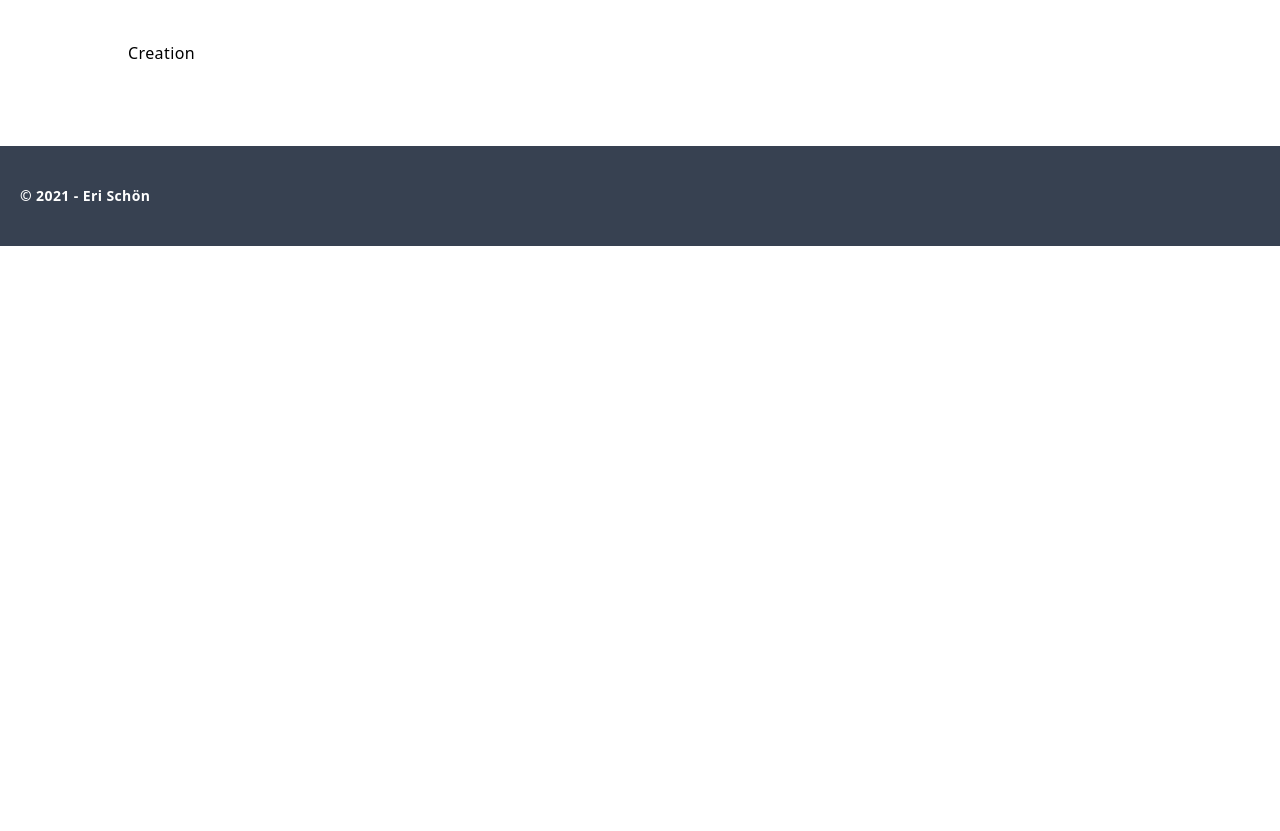
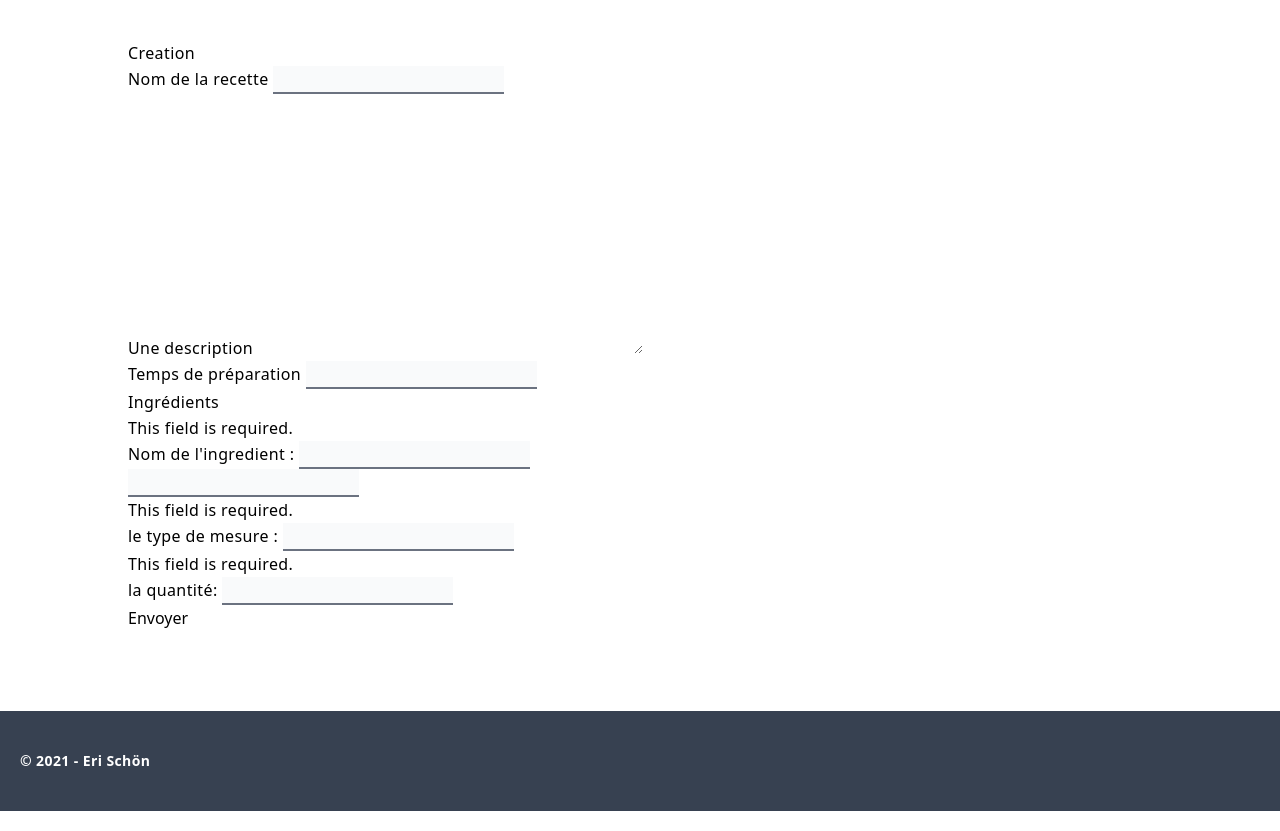
Before and after one commit to erischon/project-mycookbook, a Django app: page /cookbook/recipe-create/ in a window 1280 px wide. Shown: the part 86-917 px from the top of the page. Before the commit the page ends 332 px from the top, so only its background shows below. Run offline with Django 3.2, Linux system fonts and the light colour scheme; the visitor is signed in with stand-in values (Sample User, id 1).

Commit message:
recipe creation

```diff
--- a/cookbook/admin.py
+++ b/cookbook/admin.py
@@ -1,5 +1,6 @@
 from django.contrib import admin
-from .models import Cookbook
+from .models import Cookbook, Recipe
 
 
 admin.site.register(Cookbook)
+admin.site.register(Recipe)
--- a/cookbook/forms.py
+++ b/cookbook/forms.py
@@ -1,6 +1,6 @@
 from typing import ClassVar
 from django.forms import ModelForm
-from .models import Cookbook
+from .models import Cookbook, Recipe, Ingredient, Quantity
 
 
 class CookbookCreationForm(ModelForm):
@@ -8,7 +8,34 @@ class CookbookCreationForm(ModelForm):
         model = Cookbook
         fields = ['name']
 
-# class RecipeCreationForm(ModelForm):
-#     class Meta:
-#         model = Recipe
-#         fields = ['']
+
+class RecipeCreationForm(ModelForm):
+    class Meta:
+        model = Recipe
+        fields = ['title', 'description', 'guest', 'prep_time', 'cook_time', 'source']
+        labels = {
+            'title': 'Nom de la recette ',
+            'description': 'Une description ',
+            'guest': 'Pour combien de personne ',
+            'prep_time': 'Temps de préparation ',
+            'cook_time': 'Temps de cuisson ',
+            'source': 'Source de la recette'
+        }
+
+
+class IngredientForm(ModelForm):
+    class Meta:
+        model = Ingredient
+        fields = ['name']
+        labels = {
+            'name': 'Nom de l\'ingredient ',
+        }
+
+class QuantityForm(ModelForm):
+    class Meta:
+        model = Quantity
+        fields = ['measure', 'quantity']
+        labels = {
+            'measure': 'le type de mesure ',
+            'quantity': 'la quantité'
+        }
--- a/cookbook/models.py
+++ b/cookbook/models.py
@@ -57,6 +57,9 @@ class Recipe(models.Model):
     ingredient = models.ManyToManyField(Ingredient)
     tags = models.ManyToManyField(Tag, blank=True)
 
+    def __str__(self):
+        return self.title
+
 
 class RecipeInfos(models.Model):
     slug = models.SlugField(max_length=200, null=True)
--- a/cookbook/urls.py
+++ b/cookbook/urls.py
@@ -3,5 +3,5 @@ from . import views
 
 urlpatterns = [
     path('cookbook-create/', views.create_cookbook, name='cookbook_create'),
-    path('recipe-create/', views.recipe_creation, name='recipe_create'),
+    path('recipe-create/', views.create_recipe, name='recipe_create'),
 ]
--- a/cookbook/views.py
+++ b/cookbook/views.py
@@ -1,15 +1,9 @@
 from django.shortcuts import redirect, render
 from django.contrib.auth.decorators import login_required
 
-# from django.http import HttpResponseRedirect
 
-from .forms import CookbookCreationForm
+from .forms import CookbookCreationForm, RecipeCreationForm, IngredientForm, QuantityForm
 from .models import Cookbook
-
-
-@login_required
-def recipe_creation(request):
-    return render(request, 'cookbook/recipe-create.html')
 
 
 @login_required
@@ -24,3 +18,29 @@ def create_cookbook(request):
         form = CookbookCreationForm()
 
     return render(request, 'cookbook/cookbook-create.html', {'form': form})
+
+
+@login_required
+def create_recipe(request):
+    if request.method == 'POST':
+        recipe_form = RecipeCreationForm(request.POST)
+        ingredient_form = IngredientForm(request.POST)
+        quantity_form = QuantityForm(request.POST)
+        # if recipe_form.is_valid() and ingredient_form.is_valid() and quantity_form.is_valid():
+        if recipe_form.is_valid():
+            recipe = recipe_form.save()
+            # Cookbook.objects.create(name=name, user=request.user)
+            return redirect('home')
+    else:
+        form = RecipeCreationForm()
+
+    recipe_form = RecipeCreationForm(request.POST)
+    ingredient_form = IngredientForm(request.POST)
+    quantity_form = QuantityForm(request.POST)
+
+    context = {
+        'recipe_form': recipe_form,
+        'ingredient_form': ingredient_form,
+        'quantity_form': quantity_form,
+    }
+    return render(request, 'cookbook/recipe-create.html', context)
--- a/static/css/mystyles.css
+++ b/static/css/mystyles.css
@@ -1,5 +1,5 @@
 
-input, textarea {
+input {
     border-bottom: solid 2px #6B7280;
     background-color: #F9FAFB;
 }
--- a/templates/cookbook/recipe-create.html
+++ b/templates/cookbook/recipe-create.html
@@ -7,5 +7,40 @@
 
   <h1>Creation</h1>
 
+      <form method="post" action="{% url 'recipe_create' %}">
+      {% csrf_token %}
+      {% comment %} {{ recipe_form.as_p }} {% endcomment %}
+
+      <div class="">
+        {{ recipe_form.title.label }}
+        {{ recipe_form.title }}
+      </div>
+
+      <div class="">
+        {{ recipe_form.description.label }}
+        {{ recipe_form.description }}
+      </div>
+
+      <div class="">
+        {{ recipe_form.prep_time.label }}
+        {{ recipe_form.prep_time }}
+      </div>
+
+
+      <p>Ingrédients</p>
+
+      {{ ingredient_form.as_p }}
+
+      {{ ingredient_form.name }}
+
+
+      {{ quantity_form.as_p }}
+
+
+      <div class="">
+        <button class="" type="submit">Envoyer</button>
+      </div>
+    </form>
+
 </div>
 {% endblock content %}
--- a/templates/core/mycookbook.html
+++ b/templates/core/mycookbook.html
@@ -7,7 +7,7 @@
 
   <h1>My Cookbook {{ cookbook.name }}</h1>
 
-
+<p><a href="{% url 'recipe_create' %}">Créer une recette</a></p>
 
 
 </div>
--- a/templates/core/user_admin.html
+++ b/templates/core/user_admin.html
@@ -13,7 +13,7 @@
     {% if cookbook.name %}
         <p>Mon Cookbook : <a href="{% url 'my_cookbook' %}">{{ cookbook.name }}</p></a>
     {% else %}
-        <p><a href="{% url 'cookbook_create' %}">Créer mon Cookbook</p></a>
+        <p><a href="{% url 'cookbook_create' %}">Créer mon Cookbook</a></p>
     {% endif%}
 
 </div>
```
